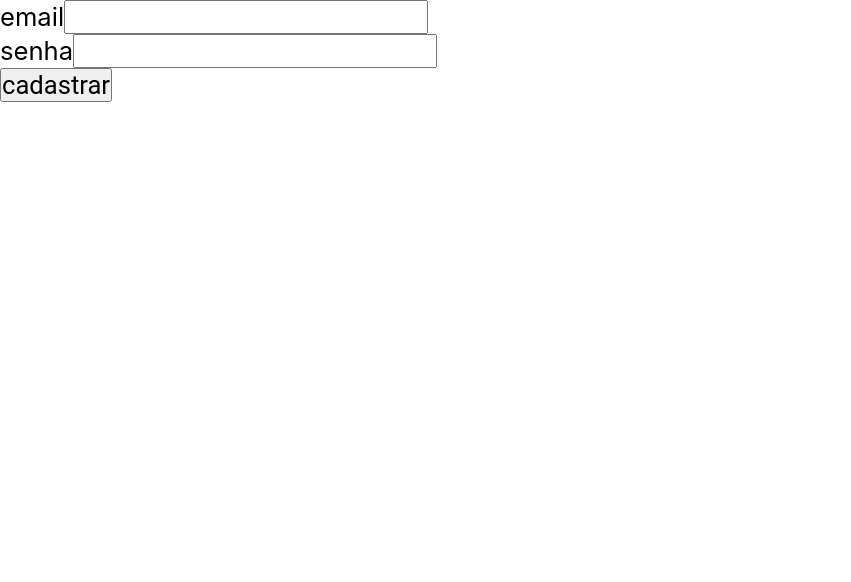
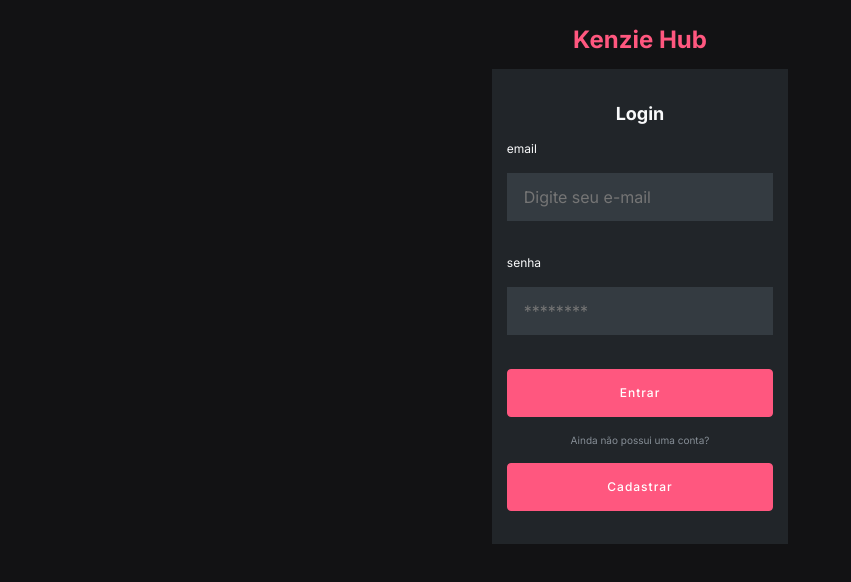
Before and after one commit to Kenzie-Academy-Brasil-Developers/react-entrega-kenzie-hub.rdamasceno1852, a React (Create React App) app in the folder kenzie-hub/: page / in a window 1280 px wide. Shown: the top 582 px of the page, without its empty margins (0-851 px from the left). Built offline with nearby package versions, Linux system fonts and the light colour scheme; the HTML template or start-up script is replaced by a standard one.

Commit message:
feat:components

```diff
--- a/kenzie-hub/package.json
+++ b/kenzie-hub/package.json
@@ -49,7 +49,7 @@
     "eslint-plugin-import": "^2.25.3",
     "eslint-plugin-jsx-a11y": "^6.5.1",
     "eslint-plugin-prettier": "^4.2.1",
-    "eslint-plugin-react": "^7.28.0",
+    "eslint-plugin-react": "^7.31.9",
     "eslint-plugin-react-hooks": "^4.3.0",
     "prettier": "^2.7.1"
   }
--- a/kenzie-hub/public/index.html
+++ b/kenzie-hub/public/index.html
@@ -10,6 +10,9 @@
       content="Web site created using create-react-app"
     />
     <link rel="apple-touch-icon" href="%PUBLIC_URL%/logo192.png" />
+    <link rel="preconnect" href="https://fonts.googleapis.com">
+<link rel="preconnect" href="https://fonts.gstatic.com" crossorigin>
+<link href="https://fonts.googleapis.com/css2?family=Inter:wght@400;500;600;700&display=swap" rel="stylesheet">
     <!--
       manifest.json provides metadata used when your web app is installed on a
       user's mobile device or desktop. See https://developers.google.com/web/fundamentals/web-app-manifest/
--- /dev/null
+++ b/kenzie-hub/src/components/Button/index.jsx
@@ -0,0 +1,12 @@
+import { Buttons} from './style'
+
+
+const Button = ({ variant, type, onClick, children }) => {
+  return (
+        <Buttons variant={variant} type={type} onClick={onClick}>
+            {children}
+        </Buttons>
+  )
+}
+
+export default Button
--- /dev/null
+++ b/kenzie-hub/src/components/Button/style.js
@@ -0,0 +1,49 @@
+import styled, { css } from "styled-components";
+
+export const ButtonTypeVariations = {
+
+    primary: css`
+    background-color: rgba(var(--color-primary),1);
+
+
+    border: 1.22px solid rgba(var(--color-primary),1);
+
+    & :hover{
+        background-color: rgba(var(--color-primary-focus),1);
+
+    }
+    `,
+
+    disable: css`
+
+    border: 1.22px solid rgba(var(--color-primary-negative),1);
+
+    background-color: rgba(var(--color-primary-negative),1);
+
+    & :hover {
+        background-color: rgba(var(--grey-1),1);
+    }
+    `
+}
+
+export const Buttons = styled.button`
+  ${({ variant }) => ButtonTypeVariations[variant || 'primary']}
+
+  width: 90%;
+    height: 35px;
+
+    padding: 0px 22px;
+    border-radius: 4px;
+
+    font-size: var(--headline);
+    font-weight: var(--medium);
+    color: rgba(var(--white),1);
+    letter-spacing: 1px;
+
+    @media (min-width: 768px){
+        max-width: 329px;
+        height: 48px;
+
+
+    }
+`
--- /dev/null
+++ b/kenzie-hub/src/components/Form/style.js
@@ -0,0 +1,189 @@
+import styled from 'styled-components';
+
+export const Form = styled.form`
+  display: flex;
+  flex-direction: column;
+  align-items: center;
+
+  box-sizing: border-box;
+
+  padding: 33.69px 0 33.69px 0;
+
+  gap: 17px;
+
+  background-color: rgba(var(--grey-3), 1);
+
+  min-width: 296px;
+  /* min-height: 402px; */
+  max-width: 369px;
+  max-height: 709.96px;
+
+  overflow-y: auto;
+
+  margin: 0 auto;
+
+  @media (min-width: 768px) {
+  max-height: 891px;
+  }
+
+  h3 {
+    font-size: var(--title2);
+    color: rgba(var(--grey-0), 1);
+
+    @media (min-width: 768px) {
+      font-size: var(--title1);
+    }
+  }
+
+  label {
+    font-size: var(--label-mobile);
+    font-weight: var(--regular);
+    color: rgba(var(--grey-0), 1);
+    align-self: baseline;
+    padding-left: 5%;
+
+    @media (min-width: 768px) {
+      font-size: var(--headline);
+    }
+  }
+
+  input {
+    width: 90%;
+    height: 38px;
+
+    padding: 0 13px;
+
+    color: rgba(var(--grey-0), 1);
+
+    background: rgba(var(--grey-2),1);
+
+    border: 1.22px solid rgba(var(--grey-2), 1);
+
+    font-size: var(--headline);
+
+    @media (min-width: 768px) {
+      max-width: 329px;
+      height: 48px;
+
+      padding: 0 16px;
+
+      font-size: var(--title2);
+
+    }
+
+    input::placeholder {
+      color: rgba(var(--grey-0),1);
+      font-weight: var(--regular);
+    }
+
+    &:hover {
+      color: rgba(var(--grey-0),1);
+      border: 1.22px solid rgba(var(--grey-0),1);
+    }
+  }
+
+  p {
+    font-size: var(--helper);
+    color: rgba(var(--grey-1),1);
+    font-weight: var(--regular);
+
+    align-self: baseline;
+    padding-left: 5%;
+
+    text-decoration: none;
+  }
+
+  a {
+    font-size: var(--helper);
+    color: rgba(var(--grey-1),1);
+    font-weight: var(--regular);
+
+    align-self: baseline;
+
+    text-decoration: none;
+    align-self: center;
+  }
+
+
+  .btn{
+    display: flex;
+    justify-content: center;
+    align-items: center;
+
+    width: 90%;
+    height: 35px;
+
+    padding: 0px 22px;
+    border-radius: 4px;
+
+    text-align: center;
+
+    font-size: var(--headline);
+    font-weight: var(--medium);
+    color: rgba(var(--white),1);
+    letter-spacing: 1px;
+
+    background-color: rgba(var(--color-primary),1);
+
+    border: 1.22px solid rgba(var(--color-primary),1);
+
+
+    @media (min-width: 768px){
+        max-width: 329px;
+        height: 48px;
+
+
+    }
+
+    & :hover{
+      background-color: rgba(var(--color-primary-focus),1);
+    }
+  }
+
+  span{
+    font-size: var(--helper);
+    color: rgba(var(--grey-1),1);
+    font-weight: var(--regular);
+
+    /* align-self: baseline; */
+
+    text-decoration: none;
+    align-self: center;
+  }
+
+  select {
+    width: 90%;
+    height: 38px;
+
+    padding: 0 13px;
+
+    color: rgba(var(--grey-0), 1);
+
+    background: rgba(var(--grey-2),1);
+
+    border: 1.22px solid rgba(var(--grey-2), 1);
+
+    font-size: var(--headline);
+
+    @media (min-width: 768px) {
+      max-width: 329px;
+      height: 48px;
+
+      padding: 0 16px;
+
+      font-size: var(--title2);
+
+    }
+
+    input::placeholder {
+      color: rgba(var(--grey-0),1);
+      font-weight: var(--regular);
+    }
+
+    &:hover {
+      color: rgba(var(--grey-0),1);
+      border: 1.22px solid rgba(var(--grey-0),1);
+    }
+
+
+`;
--- /dev/null
+++ b/kenzie-hub/src/components/container/style.js
@@ -0,0 +1,21 @@
+import styled from "styled-components";
+
+export const Container = styled.div`
+    display: flex;
+    flex-direction: column;
+    justify-content: center;
+    align-items: center;
+
+    gap: 15px;
+
+    width: 100vw;
+    /* height: 100vh; */
+
+    background-color: rgba(var(--grey-4),1);
+
+    h2{
+        color: rgba(var(--color-primary),1);
+        padding-top: 25px;
+    }
+
+    `
--- a/kenzie-hub/src/pages/Login/index.jsx
+++ b/kenzie-hub/src/pages/Login/index.jsx
@@ -1,23 +1,19 @@
 import { useForm } from 'react-hook-form';
 import { yupResolver } from '@hookform/resolvers/yup';
 import * as yup from 'yup';
-
-// import { Form } from '../../components/Form'
+import { Link } from 'react-router-dom';
+import { Form } from '../../components/Form/style'
+import { Container } from '../../components/container/style';
+import Button from '../../components/Button';
 
 const schema = yup
   .object({
     email: yup
       .string()
-      .required('Email é obrigatório')
-      .email('Deve ser um e-mail válido'),
+      .required('Email é obrigatório'),
     password: yup
       .string()
       .required('Senha é obrigatória')
-      .matches(/[A-Z]/, 'Deve conter ao menos 1 letra maiúscula')
-      .matches(/[a-z]/, 'Deve conter ao menos 1 letra minuscula')
-      .matches(/(\d)/, 'Deve conter ao menos um número')
-      .matches(/(\W)|_/, 'Deve conter um caracter especial')
-      .matches(/.{8,}/, 'Deve ter no minimo 8 digitos'),
   })
   .required();
 
@@ -33,17 +29,32 @@ const Login = () => {
   const onSubmit = (data) => console.log(data);
 
   return (
-    <form onSubmit={handleSubmit(onSubmit)}>
+    <Container>
+       <h2>Kenzie Hub</h2>
+
+      <Form onSubmit={handleSubmit(onSubmit)}>
+      <h3>Login</h3>
+
       <label htmlFor='email'>email</label>
-      <input id='email ' type='email' {...register('email')} />
+      <input id='email ' type='email' placeholder='Digite seu e-mail' {...register('email')} />
       <p>{errors.email?.message}</p>
 
       <label htmlFor='password'>senha</label>
-      <input id='password' type='password' {...register('password')} />
+      <input id='password' type='password' placeholder='********' {...register('password')} />
       <p>{errors.password?.message}</p>
 
-      <button type='submit'>cadastrar</button>
-    </form>
+      <Button variant='primary' type='submit'>Entrar</Button>
+
+      <Link to= '/register'>Ainda não possui uma conta?</Link>
+
+      <Link
+        to= '/register'
+        className='btn'
+      >
+        Cadastrar
+      </Link>
+      </Form>
+    </Container>
   );
 };
 
--- a/kenzie-hub/src/routes/routes.jsx
+++ b/kenzie-hub/src/routes/routes.jsx
@@ -1,16 +1,16 @@
 import { Navigate, Route, Routes } from "react-router-dom"
 import Login from "../pages/Login"
+import Register from "../pages/Register"
 
-const RoutesMain = () => {
-  return (
+const RoutesMain = () => (
     <Routes>
       <Route path='/' element={<Login />}/>
-      {/* <Route path='/' element={<Register />}/>
-      <Route path='/' element={<Dashboard />}/> */}
-    <Route path='/' element={<Navigate to={'/'}/>}/>
+      <Route path='/register' element={<Register />}/>
+      {/* <Route path='/' element={<Dashboard />}/>  */}
+      <Route path='*' element={<Navigate to='/'/>}/>
+    </Routes>
 
-    </Routes>
-    )
-}
+  )
+
 
 export default RoutesMain
--- a/kenzie-hub/src/styles/Global.js
+++ b/kenzie-hub/src/styles/Global.js
@@ -19,9 +19,11 @@ export default createGlobalStyle`
     --title3: 14px;
     --headline: 12px;
     --headlineItalic: 12px;
-    --label-mobile: 9px;
+    --label-mobile: 12px;
     --bold: 700;
+    --medium: 500;
     --regular: 400;
+    --helper: 10px
  }
 
  * {
@@ -31,9 +33,11 @@ export default createGlobalStyle`
     box-sizing: border-box;
     font-family: 'Inter', sans-serif;
   }
+
   body,html{
     width: 100vw;
     height: 100vh;
+    background-color: rgba(var(--grey-4),1);
   }
   body {
     background: var(--color-background);
@@ -41,10 +45,7 @@ export default createGlobalStyle`
     -webkit-font-smoothing: antialiased;
     overflow-x: hidden;
   }
-  body, input, button, textarea {
-    font-family: 'Roboto';
-    font-size: 1.6rem;
-  }
+
   img{
     max-width: 100%;
   }
```
Also changed, not shown: kenzie-hub/.eslintrc.json, kenzie-hub/src/assets/Logo.png (added), 1 other file (tests, documents, lock files or other folders).
